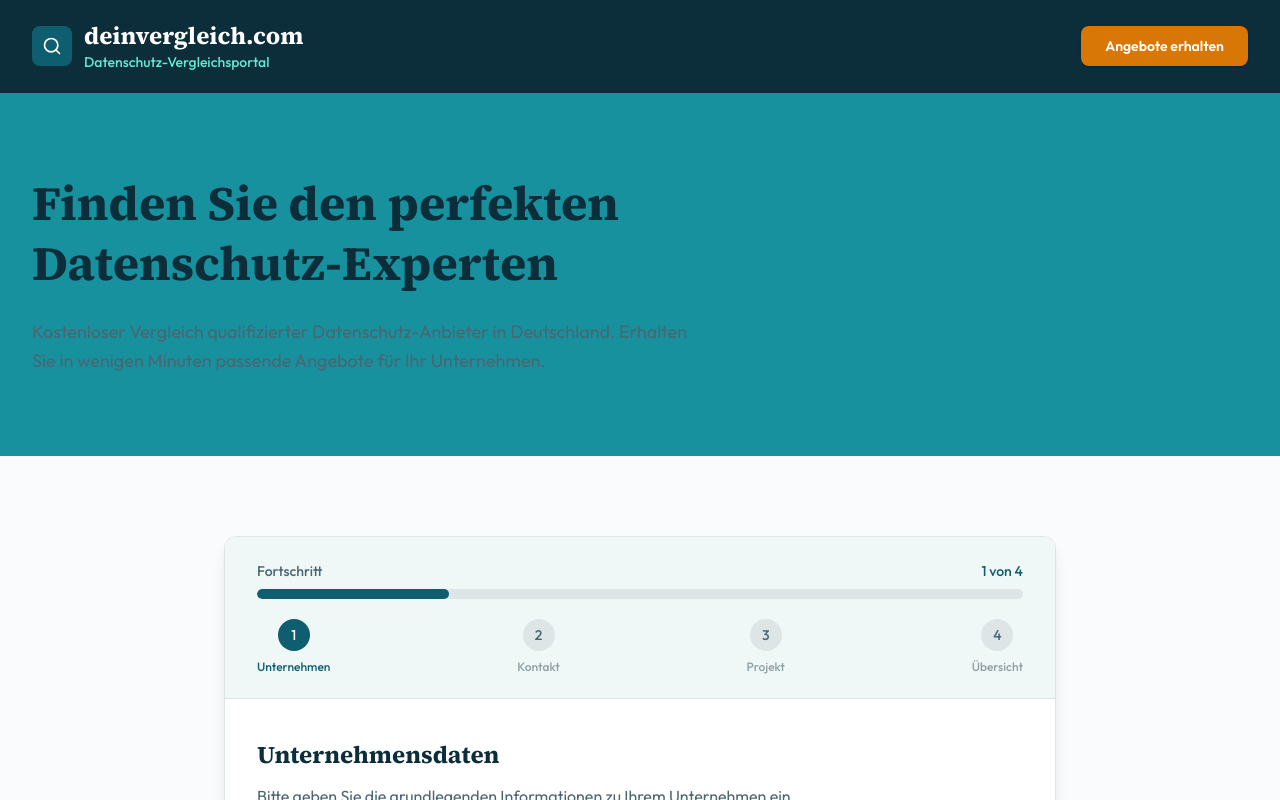
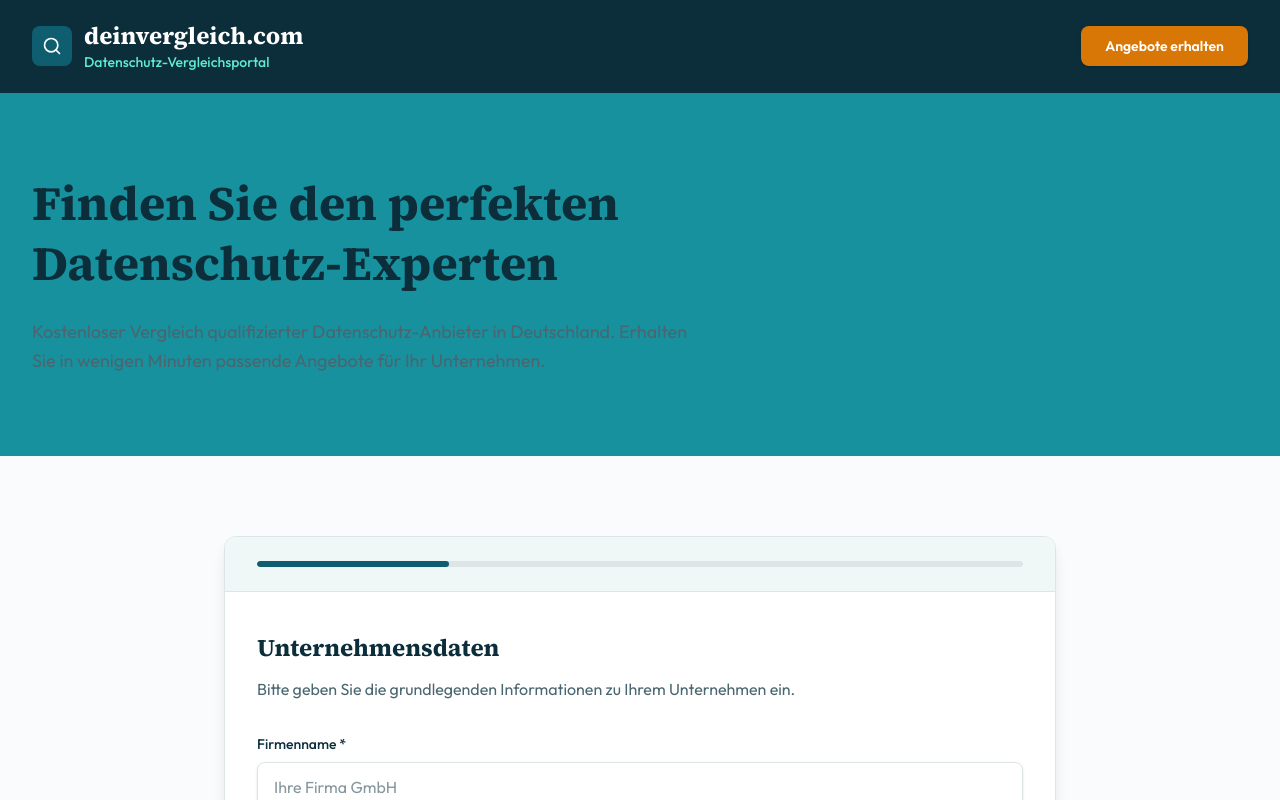
Before and after one commit to patabrava/leadgenerator, a Next.js app in the folder deinvergleich/: page / in a window 1280 px wide. Shown: the top 800 px of the page. Built offline with nearby package versions, Linux system fonts and the light colour scheme.

Commit message:
style: simplify progress bar for compact hero form card

```diff
--- a/deinvergleich/src/components/MultiStepForm/ProgressBar.tsx
+++ b/deinvergleich/src/components/MultiStepForm/ProgressBar.tsx
@@ -7,75 +7,24 @@ interface ProgressBarProps {
   onStepClick?: (step: number) => void;
 }
 
-export default function ProgressBar({ currentStep, totalSteps, className = '', onStepClick }: ProgressBarProps) {
+export default function ProgressBar({ currentStep, totalSteps, className = '' }: ProgressBarProps) {
   const progressPercentage = ((currentStep + 1) / totalSteps) * 100;
 
   return (
-    <div className={`w-full ${className}`} role="progressbar" aria-valuenow={currentStep + 1} aria-valuemin={1} aria-valuemax={totalSteps} aria-label={`Schritt ${currentStep + 1} von ${totalSteps}`}>
-      {/* Progress text */}
-      <div className="flex items-center justify-between mb-3 sm:mb-2">
-        <span className="text-xs sm:text-sm font-medium text-muted-foreground font-body">
-          Fortschritt
-        </span>
-        <span className="text-xs sm:text-sm font-medium text-primary font-body">
-          {currentStep + 1} von {totalSteps}
-        </span>
-      </div>
-
-      {/* Progress bar */}
-      <div className="w-full bg-border rounded-full h-2 sm:h-2.5 overflow-hidden">
+    <div
+      className={`w-full ${className}`}
+      role="progressbar"
+      aria-valuenow={currentStep + 1}
+      aria-valuemin={1}
+      aria-valuemax={totalSteps}
+      aria-label={`Schritt ${currentStep + 1} von ${totalSteps}`}
+    >
+      <div className="w-full bg-border rounded-full h-1.5 overflow-hidden">
         <div
           className="h-full bg-primary rounded-full transition-all duration-500 ease-out"
           style={{ width: `${progressPercentage}%` }}
         />
       </div>
-
-      {/* Step indicators */}
-      <div className="flex justify-between mt-4 sm:mt-5">
-        {Array.from({ length: totalSteps }, (_, index) => (
-          <button
-            key={index}
-            type="button"
-            className="flex flex-col items-center max-w-[60px] sm:max-w-none group"
-            onClick={() => {
-              if (index <= currentStep && onStepClick) {
-                onStepClick(index);
-              }
-            }}
-            disabled={index > currentStep}
-            aria-label={`${getStepLabel(index)}, Schritt ${index + 1}`}
-            aria-current={index === currentStep ? 'step' : undefined}
-          >
-            <div
-              className={`w-6 h-6 sm:w-8 sm:h-8 rounded-full flex items-center justify-center text-xs sm:text-sm font-medium font-body transition-colors duration-200 ${
-                index <= currentStep
-                  ? 'bg-primary text-primary-foreground'
-                  : 'bg-border text-muted-foreground'
-              } ${index < currentStep ? 'group-hover:bg-primary/80 cursor-pointer' : ''}`}
-            >
-              {index + 1}
-            </div>
-            <div
-              className={`mt-1.5 sm:mt-2 text-xs font-medium font-body transition-colors duration-200 text-center leading-tight ${
-                index <= currentStep ? 'text-primary' : 'text-muted-foreground/60'
-              }`}
-            >
-              {getStepLabel(index)}
-            </div>
-          </button>
-        ))}
-      </div>
     </div>
   );
 }
-
-function getStepLabel(stepIndex: number): string {
-  const labels = [
-    'Unternehmen',
-    'Kontakt',
-    'Projekt',
-    'Übersicht',
-  ];
-
-  return labels[stepIndex] || `Schritt ${stepIndex + 1}`;
-}
```
